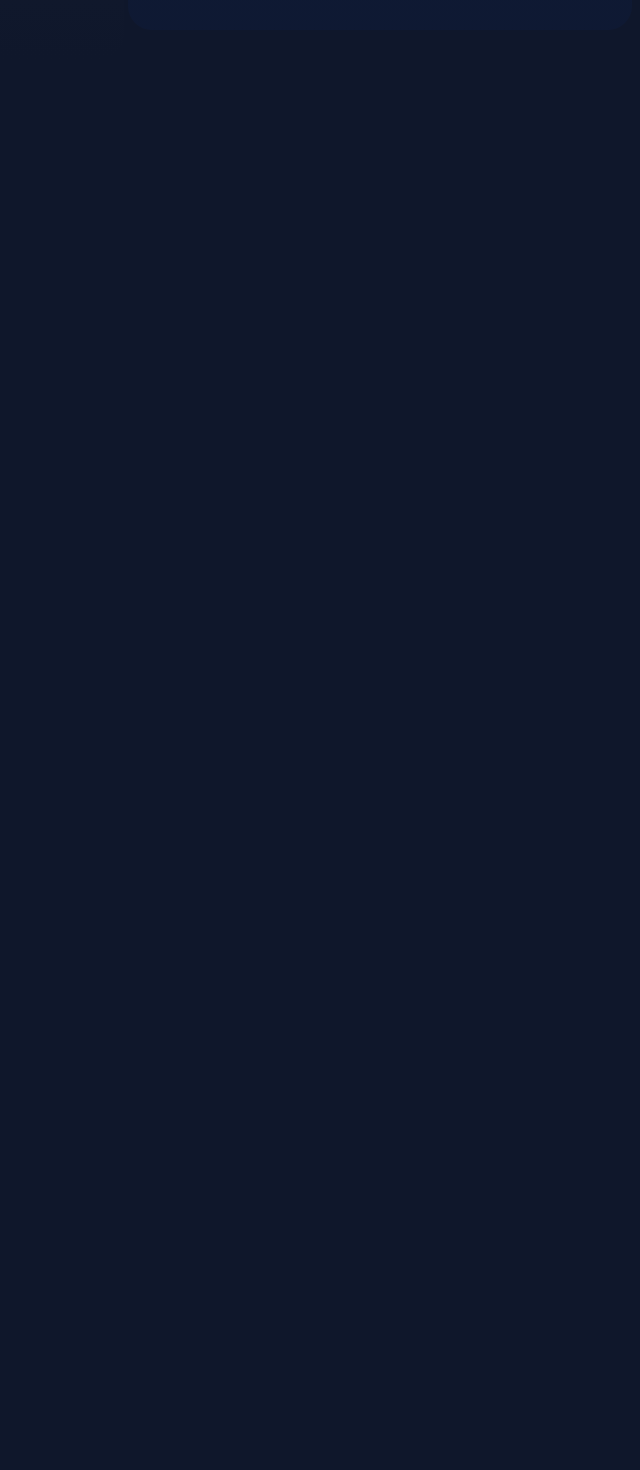
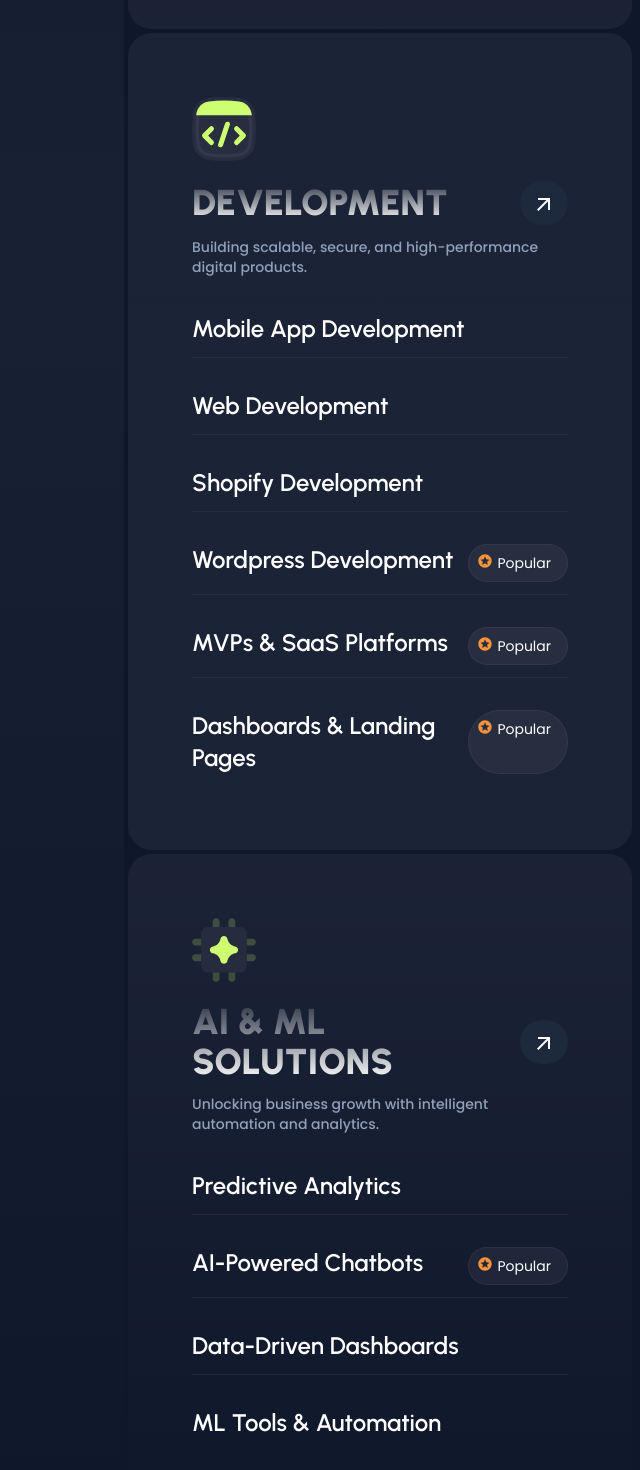
Before and after one commit to aminulhasan142/FnFByteV1, a React (Vite) app: page / in a window 1280 px wide. Shown: the part 4530-6000 px from the top of the page, without its empty margins (640-1280 px from the left). Before the commit the page ends 4589 px from the top, so only its background shows below. Built offline with nearby package versions, Linux system fonts and the light colour scheme.

Commit message:
work done on service gig

```diff
--- a/src/assets/PopularTag.jsx
+++ b/src/assets/PopularTag.jsx
@@ -1,11 +1,14 @@
+import { MdStars } from "react-icons/md";
+
 export default function PopularTag() {
   return (
     <span className="flex py-2 pl-2 pr-4 justify-center gap-1 rounded-full border border-border bg-[#ffffff0d]">
-      <img
+      {/* <img
         src="/src/assets/stars.svg"
         alt="star"
         className="w-5 h-5 lg:w-4 lg:h-4"
-      />
+      /> */}
+      <MdStars className="text-[#fb923c]" />
       <p className="text-white text-sm font-poppins font-normal"> Popular</p>
     </span>
   );
--- a/src/components/ServicesSection.jsx
+++ b/src/components/ServicesSection.jsx
@@ -55,7 +55,7 @@
       {/* 2nd box container */}
       <div className="flex flex-col justify-center items-start gap-1 w-full lg:w-[40%]">
         {/* gig card 1 */}
-        <div className="flex flex-col pt-6 md:pt-12 lg:pt-[8.5rem] px-6 md:px-12 lg:px-16 pb-6 md:pb-6 lg:pb-16 items-start gap-5 self-stretch rounded-3xl bg-linear-[180deg] from-[#dbdde00a] from-0% to-[#0049f50a] to-100%">
+        <div className="flex flex-col pt-6 md:pt-12 lg:pt-[8.5rem] px-4 md:px-12 lg:px-16 pb-6 md:pb-6 lg:pb-16 items-start gap-5 self-stretch rounded-3xl bg-linear-[180deg] from-container-gray1 from-0% to-container-gray2 to-100%">
           <img src="/src/assets/profile.svg" alt="Profile" />
           {/* gig description */}
           <div className="flex flex-col items-start gap-6 self-stretch">
@@ -128,7 +128,7 @@
                 </p>
                 <PopularTag />
               </div>
-              <div className="w-full py-3 border-b border-[#ffffff0d] flex justify-between">
+              <div className="w-full py-3 border-[#ffffff0d] flex justify-between">
                 <p className="text-xl lg:text-2xl font-semibold text-white ">
                   AI Product Design
                 </p>
@@ -137,6 +137,138 @@
             </div>
           </div>
         </div>
+        {/* gig card 2 */}
+        <div className="flex flex-col pt-6 md:pt-12 lg:pt-16 px-4 md:px-12 lg:px-16 pb-6 md:pb-6 lg:pb-16 items-start gap-5 self-stretch rounded-3xl bg-linear-[180deg] from-container-gray2 from-0% to-container-gray2 to-100%">
+          <img src="/src/assets/CodeIcon.svg" alt="Profile" />
+          {/* gig description */}
+          <div className="flex flex-col items-start gap-6 self-stretch">
+            {/* title heading */}
+            <div className="flex flex-col items-start gap-3 self-stretch">
+              <div className="flex justify-between items-center gap-1 self-stretch">
+                <h1 className="text-4xl font-black uppercase bg-linear-[180deg] from-[#ffffff1a] from-0% to-white to-100% bg-clip-text text-transparent">
+                  DEVELOPMENT
+                </h1>
+                {/* button */}
+                <div className={`flex items-center justify-center`}>
+                  <a
+                    href="#link"
+                    className={`moving_arrow_button p-3 rounded-full transition ease-out duration-500  text-white font-First font-bold gap-1 text-sm self-center justify-center items-center flex  bg-slate-800`}
+                  >
+                    <div className="flex flex-col h-5 w-6 relative overflow-hidden">
+                      <span className="material-symbols-outlined relative  transition ease-out duration-200">
+                        arrow_outward
+                      </span>
+                      <span className="material-symbols-outlined relative -left-6  transition ease-out duration-200">
+                        arrow_outward
+                      </span>
+                    </div>
+                  </a>
+                </div>
+              </div>
+              {/* sub title text */}
+              <p className="font-poppins text-slate-400 text-sm font-medium">
+                Building scalable, secure, and high-performance digital
+                products.
+              </p>
+            </div>
+            {/* gig title heading */}
+            <div className="flex flex-col items-start gap-5 self-stretch">
+              <div className="w-full py-3 border-b border-[#ffffff0d] flex justify-between">
+                <p className="text-xl lg:text-2xl font-semibold text-white ">
+                  Mobile App Development
+                </p>
+              </div>
+              <div className="w-full py-3 border-b border-[#ffffff0d] flex justify-between">
+                <p className="text-xl lg:text-2xl font-semibold text-white ">
+                  Web Development
+                </p>
+              </div>
+              <div className="w-full py-3 border-b border-[#ffffff0d] flex justify-between">
+                <p className="text-xl lg:text-2xl font-semibold text-white ">
+                  Shopify Development
+                </p>
+              </div>
+              <div className="w-full py-3 border-b border-[#ffffff0d] flex justify-between">
+                <p className="text-xl lg:text-2xl font-semibold text-white ">
+                  Wordpress Development
+                </p>
+                <PopularTag />
+              </div>
+              <div className="w-full py-3 border-b border-[#ffffff0d] flex justify-between">
+                <p className="text-xl lg:text-2xl font-semibold text-white ">
+                  MVPs & SaaS Platforms
+                </p>
+                <PopularTag />
+              </div>
+              <div className="w-full py-3  border-[#ffffff0d] flex justify-between">
+                <p className="text-xl lg:text-2xl font-semibold text-white ">
+                  Dashboards & Landing Pages
+                </p>
+                <PopularTag />
+              </div>
+            </div>
+          </div>
+        </div>
+        {/* gig card 3 */}
+        <div className="flex flex-col pt-6 md:pt-12 lg:pt-16 px-4 md:px-12 lg:px-16 pb-6 md:pb-6 lg:pb-16 items-start gap-5 self-stretch rounded-3xl bg-linear-[180deg] from-container-gray2 from-0% to-container-gray1 to-100%">
+          <img src="/src/assets/AI&MLicon.svg" alt="Profile" />
+          {/* gig description */}
+          <div className="flex flex-col items-start gap-6 self-stretch">
+            {/* title heading */}
+            <div className="flex flex-col items-start gap-3 self-stretch">
+              <div className="flex justify-between items-center gap-1 self-stretch">
+                <h1 className="text-4xl font-black uppercase bg-linear-[180deg] from-[#ffffff1a] from-0% to-white to-100% bg-clip-text text-transparent">
+                  AI & ML Solutions
+                </h1>
+                {/* button */}
+                <div className={`flex items-center justify-center`}>
+                  <a
+                    href="#link"
+                    className={`moving_arrow_button p-3 rounded-full transition ease-out duration-500  text-white font-First font-bold gap-1 text-sm self-center justify-center items-center flex  bg-slate-800`}
+                  >
+                    <div className="flex flex-col h-5 w-6 relative overflow-hidden">
+                      <span className="material-symbols-outlined relative  transition ease-out duration-200">
+                        arrow_outward
+                      </span>
+                      <span className="material-symbols-outlined relative -left-6  transition ease-out duration-200">
+                        arrow_outward
+                      </span>
+                    </div>
+                  </a>
+                </div>
+              </div>
+              {/* sub title text */}
+              <p className="font-poppins text-slate-400 text-sm font-medium">
+                Unlocking business growth with intelligent automation and
+                analytics.
+              </p>
+            </div>
+            {/* gig title heading */}
+            <div className="flex flex-col items-start gap-5 self-stretch">
+              <div className="w-full py-3 border-b border-[#ffffff0d] flex justify-between">
+                <p className="text-xl lg:text-2xl font-semibold text-white ">
+                  Predictive Analytics
+                </p>
+              </div>
+              <div className="w-full py-3 border-b border-[#ffffff0d] flex justify-between">
+                <p className="text-xl lg:text-2xl font-semibold text-white ">
+                  AI-Powered Chatbots
+                </p>
+                <PopularTag />
+              </div>
+              <div className="w-full py-3 border-b border-[#ffffff0d] flex justify-between">
+                <p className="text-xl lg:text-2xl font-semibold text-white ">
+                  Data-Driven Dashboards
+                </p>
+              </div>
+              <div className="w-full py-3  border-[#ffffff0d] flex justify-between">
+                <p className="text-xl lg:text-2xl font-semibold text-white ">
+                  ML Tools & Automation
+                </p>
+              </div>
+            </div>
+          </div>
+        </div>
       </div>
     </div>
   );
```
Also changed, not shown: src/assets/AI&MLicon.svg (added), src/assets/CodeIcon.svg (added).
